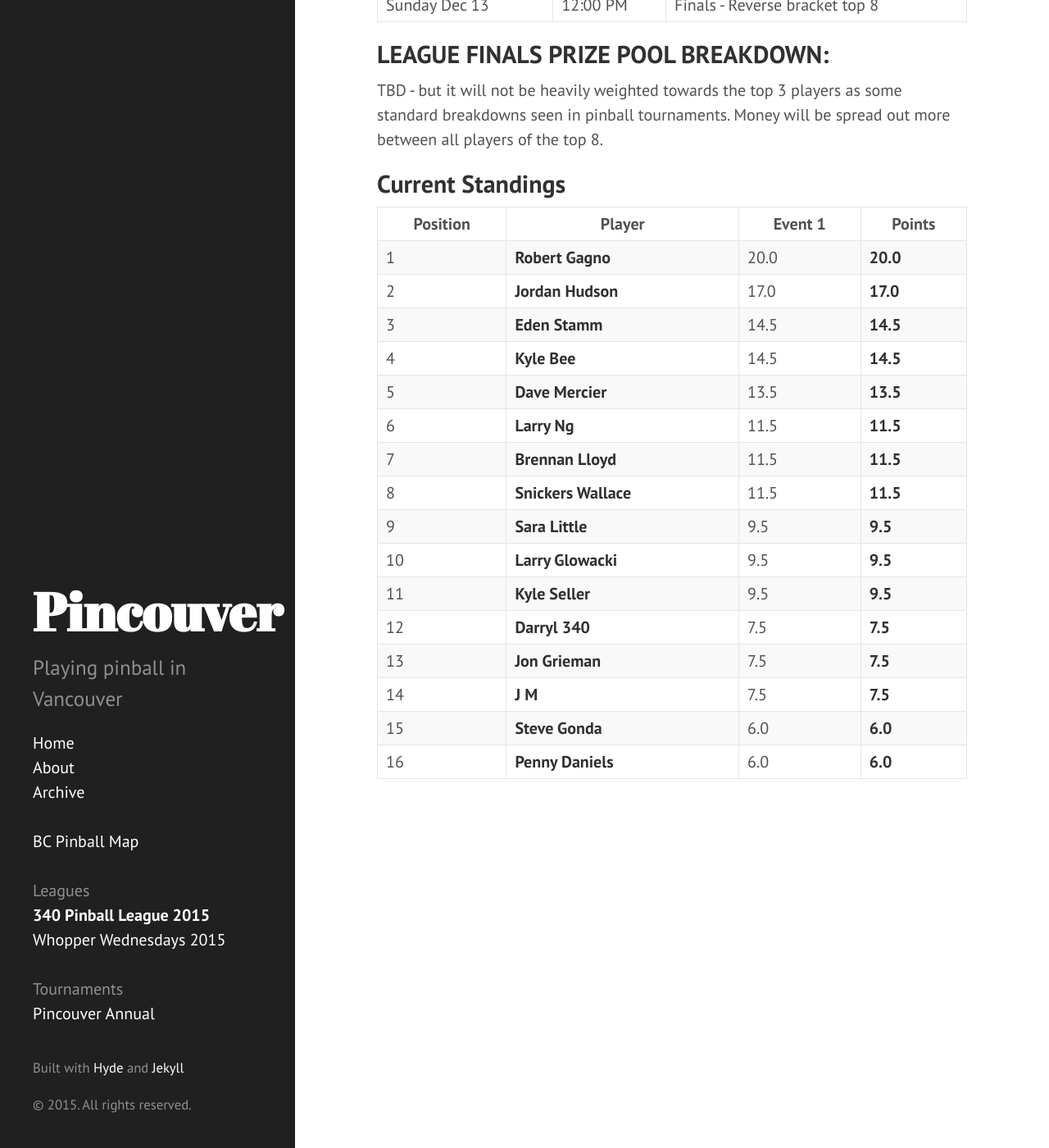
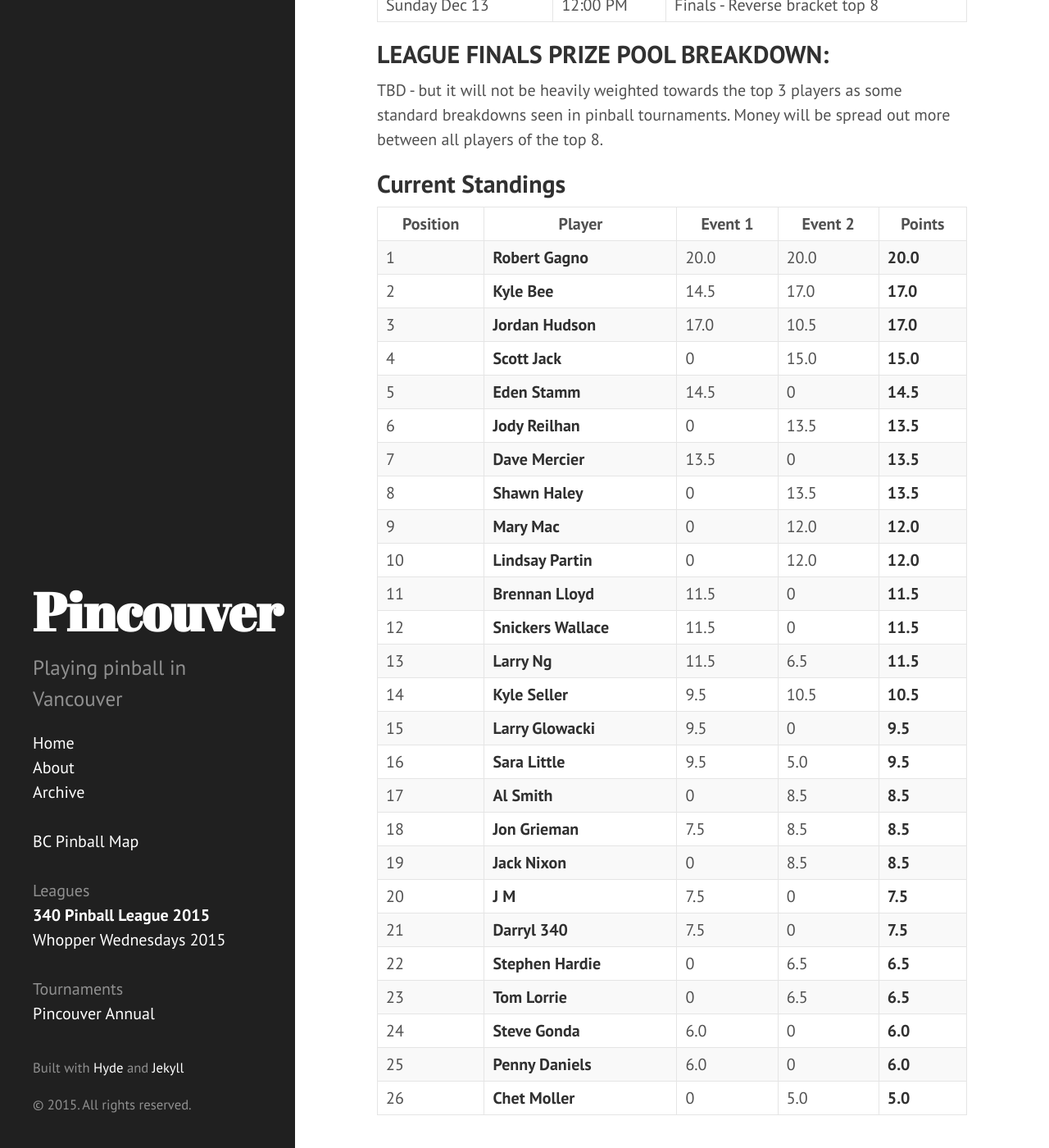
Before and after one commit to lytfyre/VancouverPinball, a Jekyll site: the page built from leagues/340_pinball.md, in a window 1280 px wide and 1400 px high, scrolled down 1180 px. Shown: the whole window at 82% size. Built offline with Jekyll 4.4.1, drawn with Linux system fonts in a browser that asks for light colours.

Commit message:
add second 340 league event

```diff
--- a/leagues/340_pinball.md
+++ b/leagues/340_pinball.md
@@ -44,21 +44,31 @@ TBD - but it will not be heavily weighted towards the top 3 players as some stan
 
 ## Current Standings
 
-| Position | Player | Event 1 | Points
-| ------- | ------- | ------- | -------
-|1|**Robert Gagno**|20.0|**20.0**|
-|2|**Jordan Hudson**|17.0|**17.0**|
-|3|**Eden Stamm**|14.5|**14.5**|
-|4|**Kyle Bee**|14.5|**14.5**|
-|5|**Dave Mercier**|13.5|**13.5**|
-|6|**Larry Ng**|11.5|**11.5**|
-|7|**Brennan Lloyd**|11.5|**11.5**|
-|8|**Snickers Wallace**|11.5|**11.5**|
-|9|**Sara Little**|9.5|**9.5**|
-|10|**Larry Glowacki**|9.5|**9.5**|
-|11|**Kyle Seller**|9.5|**9.5**|
-|12|**Darryl 340**|7.5|**7.5**|
-|13|**Jon Grieman**|7.5|**7.5**|
-|14|**J M**|7.5|**7.5**|
-|15|**Steve Gonda**|6.0|**6.0**|
-|16|**Penny Daniels**|6.0|**6.0**|
+| Position | Player | Event 1 | Event 2 | Points
+| ------- | ------- | ------- | ------- | -------
+|1|**Robert Gagno**|20.0|20.0|**20.0**|
+|2|**Kyle Bee**|14.5|17.0|**17.0**|
+|3|**Jordan Hudson**|17.0|10.5|**17.0**|
+|4|**Scott Jack**|0|15.0|**15.0**|
+|5|**Eden Stamm**|14.5|0|**14.5**|
+|6|**Jody Reilhan**|0|13.5|**13.5**|
+|7|**Dave Mercier**|13.5|0|**13.5**|
+|8|**Shawn Haley**|0|13.5|**13.5**|
+|9|**Mary Mac**|0|12.0|**12.0**|
+|10|**Lindsay Partin**|0|12.0|**12.0**|
+|11|**Brennan Lloyd**|11.5|0|**11.5**|
+|12|**Snickers Wallace**|11.5|0|**11.5**|
+|13|**Larry Ng**|11.5|6.5|**11.5**|
+|14|**Kyle Seller**|9.5|10.5|**10.5**|
+|15|**Larry Glowacki**|9.5|0|**9.5**|
+|16|**Sara Little**|9.5|5.0|**9.5**|
+|17|**Al Smith**|0|8.5|**8.5**|
+|18|**Jon Grieman**|7.5|8.5|**8.5**|
+|19|**Jack Nixon**|0|8.5|**8.5**|
+|20|**J M**|7.5|0|**7.5**|
+|21|**Darryl 340**|7.5|0|**7.5**|
+|22|**Stephen Hardie**|0|6.5|**6.5**|
+|23|**Tom Lorrie**|0|6.5|**6.5**|
+|24|**Steve Gonda**|6.0|0|**6.0**|
+|25|**Penny Daniels**|6.0|0|**6.0**|
+|26|**Chet Moller**|0|5.0|**5.0**|
```
